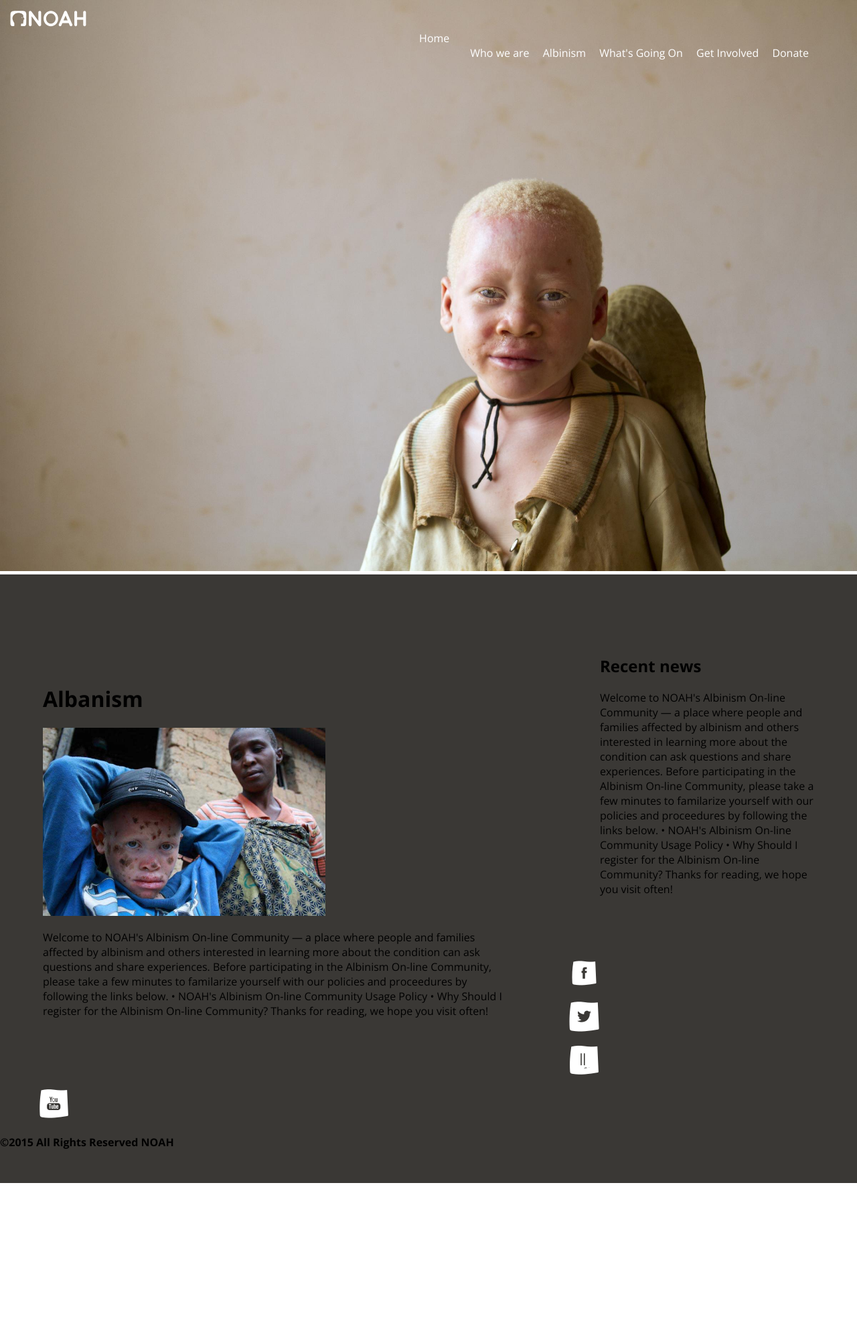
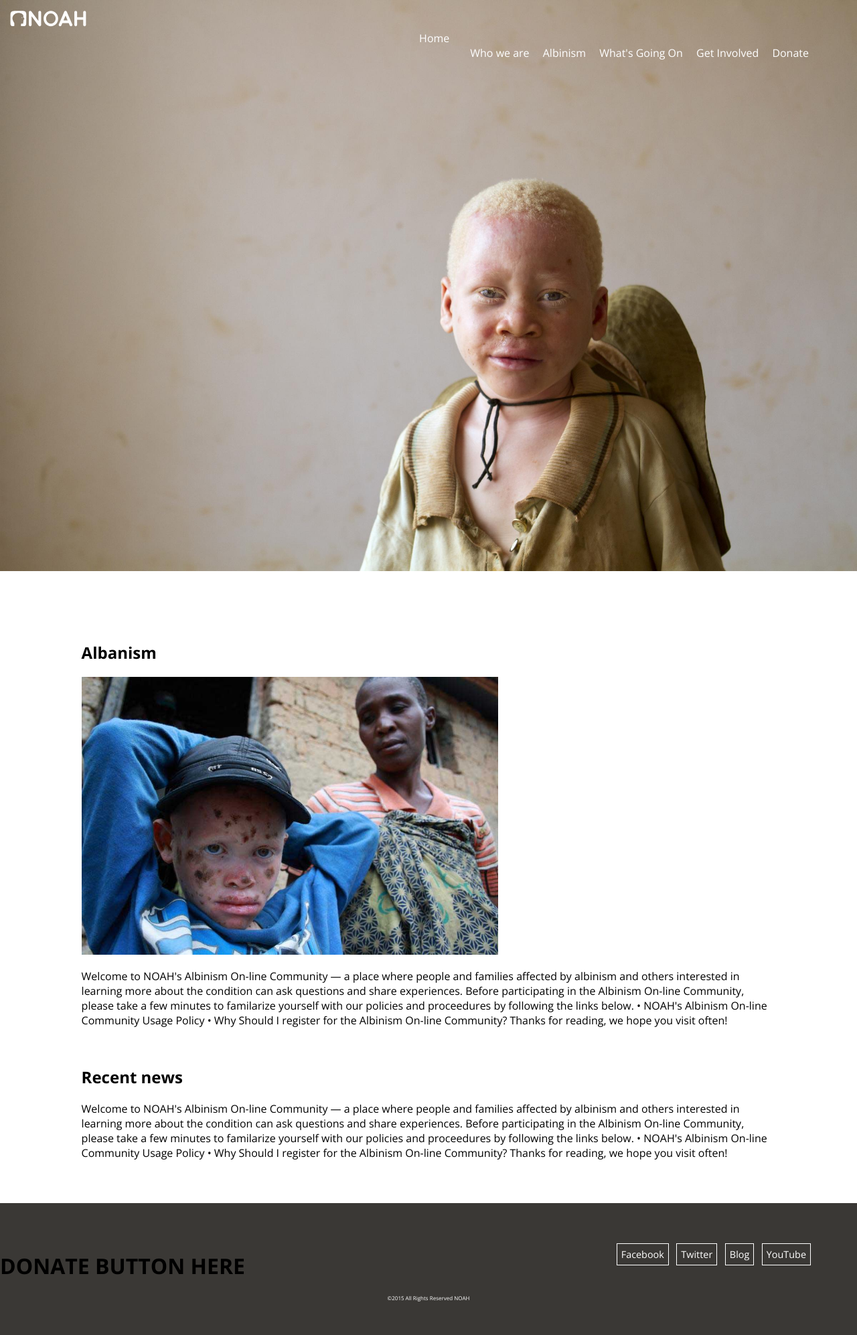
Before and after one commit to lorefranko/noah-albinism, a Jekyll site: the page built from index.html, in a window 1280 px wide. Shown: the whole page at 67% size. Built offline with Jekyll 4.4.1, drawn with Linux system fonts in a browser that asks for light colours; nearby versions of some CDN libraries; Markdown is read by kramdown in place of the engine named in the settings; before the commit the page ends 1767 px from its top, so only the background shows below that.

Commit message:
refactor (main.css) footer update style
Update footer style icons

```diff
--- a/_includes/footer.html
+++ b/_includes/footer.html
@@ -1,10 +1,13 @@
 
   <div id="my-footer">
-  		<ul>
-				<li><a href="https://www.facebook.com/NOAH.Albinism"><i class="icon-facebook"></i></a></li>
-				<li><a href="https://twitter.com/AlbinismCanada"><i class="icon-twitter"></i></a></li>
-				<li><a href="http://community.albinism.org/blogs/"><i class="icon-blog"></i></a></li>
-				<li><a href="https://www.youtube.com/user/NOAHAlbinism"><i class="icon-youtube"></i></a></li>
+  		<ul class="social">
+				<li><a href="https://www.facebook.com/NOAH.Albinism"></i><span>Facebook</span></a></li>
+				<li><a href="https://twitter.com/AlbinismCanada"></i><span>Twitter</span></a></li>
+				<li><a href="http://community.albinism.org/blogs/"></i><span>Blog</span></a></li>
+				<li><a href="https://www.youtube.com/user/NOAHAlbinism"><span>YouTube</span></a></li>
 			</ul>
 	</div>
-	<strong>©2015 All Rights Reserved NOAH</strong>
+	<div>
+		<h1> DONATE BUTTON HERE </h1>
+	<div>
+	<div class="copyright">©2015 All Rights Reserved NOAH</div>
--- a/_layouts/default.html
+++ b/_layouts/default.html
@@ -17,13 +17,15 @@
      {% include nav.html navid='full-width-menu' %}
      <img class="main-photo" src="images/angel.jpg" alt="homeangel">
 	 </header>
+  </div>
 
+  <section class="section-1">
   {{content}}
+  </section>
 
   <footer>
     {% include footer.html %}
   </footer>
-</div>
   <script type="text/javascript" src="http://ajax.googleapis.com/ajax/libs/jquery/1.7.2/jquery.min.js"></script>
   <script src="{{site.baseurl}}/js/jquery.mmenu.min.js" type="text/javascript"></script>
   <script type="text/javascript">
--- a/css/style.css
+++ b/css/style.css
@@ -117,91 +117,151 @@
 body {
   margin: 0;
   font-family: 'Open Sans', sans-serif;
+  font-weight: 400;
   background-color: #fff; }
 
-/* line 7, /Users/LorenaFranco/Documents/GDx6/Interactive 5/noah-albinism/scss/components/main */
+/* line 8, /Users/LorenaFranco/Documents/GDx6/Interactive 5/noah-albinism/scss/components/main */
 .ul-nav-width li {
   list-style-type: none;
   display: inline-block;
   font-weight: 300;
   padding: 8px; }
-  /* line 12, /Users/LorenaFranco/Documents/GDx6/Interactive 5/noah-albinism/scss/components/main */
+  /* line 13, /Users/LorenaFranco/Documents/GDx6/Interactive 5/noah-albinism/scss/components/main */
   .ul-nav-width li:hover {
     background-color: rgba(218, 138, 11, 0.5); }
 
-/* line 17, /Users/LorenaFranco/Documents/GDx6/Interactive 5/noah-albinism/scss/components/main */
+/* line 18, /Users/LorenaFranco/Documents/GDx6/Interactive 5/noah-albinism/scss/components/main */
 .ul-nav-width {
   float: right;
   padding-right: 5%; }
 
-/* line 22, /Users/LorenaFranco/Documents/GDx6/Interactive 5/noah-albinism/scss/components/main */
+/* line 23, /Users/LorenaFranco/Documents/GDx6/Interactive 5/noah-albinism/scss/components/main */
 .subs {
   display: none; }
 
-/* line 26, /Users/LorenaFranco/Documents/GDx6/Interactive 5/noah-albinism/scss/components/main */
+/* line 27, /Users/LorenaFranco/Documents/GDx6/Interactive 5/noah-albinism/scss/components/main */
+#my-menu {
+  z-index: 999;
+  margin: 5%; }
+
+/* line 32, /Users/LorenaFranco/Documents/GDx6/Interactive 5/noah-albinism/scss/components/main */
 #full-width-menu {
   margin-top: 0;
   position: absolute;
   width: 100%; }
-  /* line 31, /Users/LorenaFranco/Documents/GDx6/Interactive 5/noah-albinism/scss/components/main */
+  /* line 37, /Users/LorenaFranco/Documents/GDx6/Interactive 5/noah-albinism/scss/components/main */
   #full-width-menu a {
     color: #fff;
     text-decoration: none; }
 
-/* line 37, /Users/LorenaFranco/Documents/GDx6/Interactive 5/noah-albinism/scss/components/main */
+/* line 43, /Users/LorenaFranco/Documents/GDx6/Interactive 5/noah-albinism/scss/components/main */
 .logo {
   z-index: 999;
   width: 150px;
   position: absolute;
   margin-top: -85px; }
 
-/* line 44, /Users/LorenaFranco/Documents/GDx6/Interactive 5/noah-albinism/scss/components/main */
+/* line 50, /Users/LorenaFranco/Documents/GDx6/Interactive 5/noah-albinism/scss/components/main */
 .main-photo {
   width: 100%;
   margin-top: -22px; }
 
 /* ----------Section-1--------*/
-/* line 50, /Users/LorenaFranco/Documents/GDx6/Interactive 5/noah-albinism/scss/components/main */
+/* line 56, /Users/LorenaFranco/Documents/GDx6/Interactive 5/noah-albinism/scss/components/main */
 .section-1 {
   margin: 5%; }
-  /* line 52, /Users/LorenaFranco/Documents/GDx6/Interactive 5/noah-albinism/scss/components/main */
+  /* line 58, /Users/LorenaFranco/Documents/GDx6/Interactive 5/noah-albinism/scss/components/main */
   .section-1 h1 {
     margin-top: 100px;
     border: red; }
 
-/* line 58, /Users/LorenaFranco/Documents/GDx6/Interactive 5/noah-albinism/scss/components/main */
-.screen-1-3 {
-  width: 25%;
-  height: auto;
-  float: right;
-  margin-top: 100px; }
-
-/* line 65, /Users/LorenaFranco/Documents/GDx6/Interactive 5/noah-albinism/scss/components/main */
-.screen-2-3 {
-  width: 55%;
-  height: auto;
-  float: left; }
-
-/* line 71, /Users/LorenaFranco/Documents/GDx6/Interactive 5/noah-albinism/scss/components/main */
+/*
+.screen-1-3{
+	width: 25%;
+	height: auto;
+	float: right;
+	margin-top: 100px;
+}
+
+.screen-2-3{
+	width: 55%;
+	height: auto;
+	float: left;
+}
+*/
+/* line 78, /Users/LorenaFranco/Documents/GDx6/Interactive 5/noah-albinism/scss/components/main */
 .image-2-3 {
   width: 60%; }
 
 /* ----------FOOTER-----------*/
-/* line 77, /Users/LorenaFranco/Documents/GDx6/Interactive 5/noah-albinism/scss/components/main */
+/* line 84, /Users/LorenaFranco/Documents/GDx6/Interactive 5/noah-albinism/scss/components/main */
 footer {
   background-color: #3a3835;
   /*background: url("...images/dark_dotted_@2X.png");
 	background-size: cover;*/
   padding: 50px 0px 50px 0px; }
-  /* line 82, /Users/LorenaFranco/Documents/GDx6/Interactive 5/noah-albinism/scss/components/main */
+  /* line 89, /Users/LorenaFranco/Documents/GDx6/Interactive 5/noah-albinism/scss/components/main */
   footer li {
-    list-style-type: none; }
-
-/* line 87, /Users/LorenaFranco/Documents/GDx6/Interactive 5/noah-albinism/scss/components/main */
+    list-style-type: none;
+    margin: 5px; }
+
+/* line 95, /Users/LorenaFranco/Documents/GDx6/Interactive 5/noah-albinism/scss/components/main */
 #my-footer a {
   color: #fff;
   font-size: 3em; }
 
+/* line 100, /Users/LorenaFranco/Documents/GDx6/Interactive 5/noah-albinism/scss/components/main */
+.social {
+  font-size: 0.3em;
+  font-weight: 300;
+  float: right;
+  padding-right: 5%; }
+  /* line 105, /Users/LorenaFranco/Documents/GDx6/Interactive 5/noah-albinism/scss/components/main */
+  .social a {
+    text-decoration: none; }
+  /* line 108, /Users/LorenaFranco/Documents/GDx6/Interactive 5/noah-albinism/scss/components/main */
+  .social li {
+    border: solid #fff 1px;
+    display: inline-block;
+    padding: 6px; }
+    /* line 112, /Users/LorenaFranco/Documents/GDx6/Interactive 5/noah-albinism/scss/components/main */
+    .social li:hover {
+      background-color: rgba(218, 138, 11, 0.5); }
+
+/* line 118, /Users/LorenaFranco/Documents/GDx6/Interactive 5/noah-albinism/scss/components/main */
+.copyright {
+  font-weight: 300;
+  color: #fff;
+  font-size: 0.5em;
+  text-align: center; }
+
+/* MEdia queries
+
+@media only screen and (min-width: 17em) {
+
+
+#full-width-menu{
+	display: none;
+	}
+
+}
+
+
+
+@media only screen and (min-width: 48em) {
+
+#my-menu{
+	display: none;
+
+	}
+
+	#full-width-menu{
+	display: inline-block;
+	}
+
+
+}
+*/
 /*
   jQuery.mmenu CSS
 */
```
Also changed, not shown: scss/components/_main.scss (+62 -1 lines), 1 other file. Lines whose indentation alone changed are shown as unchanged.
